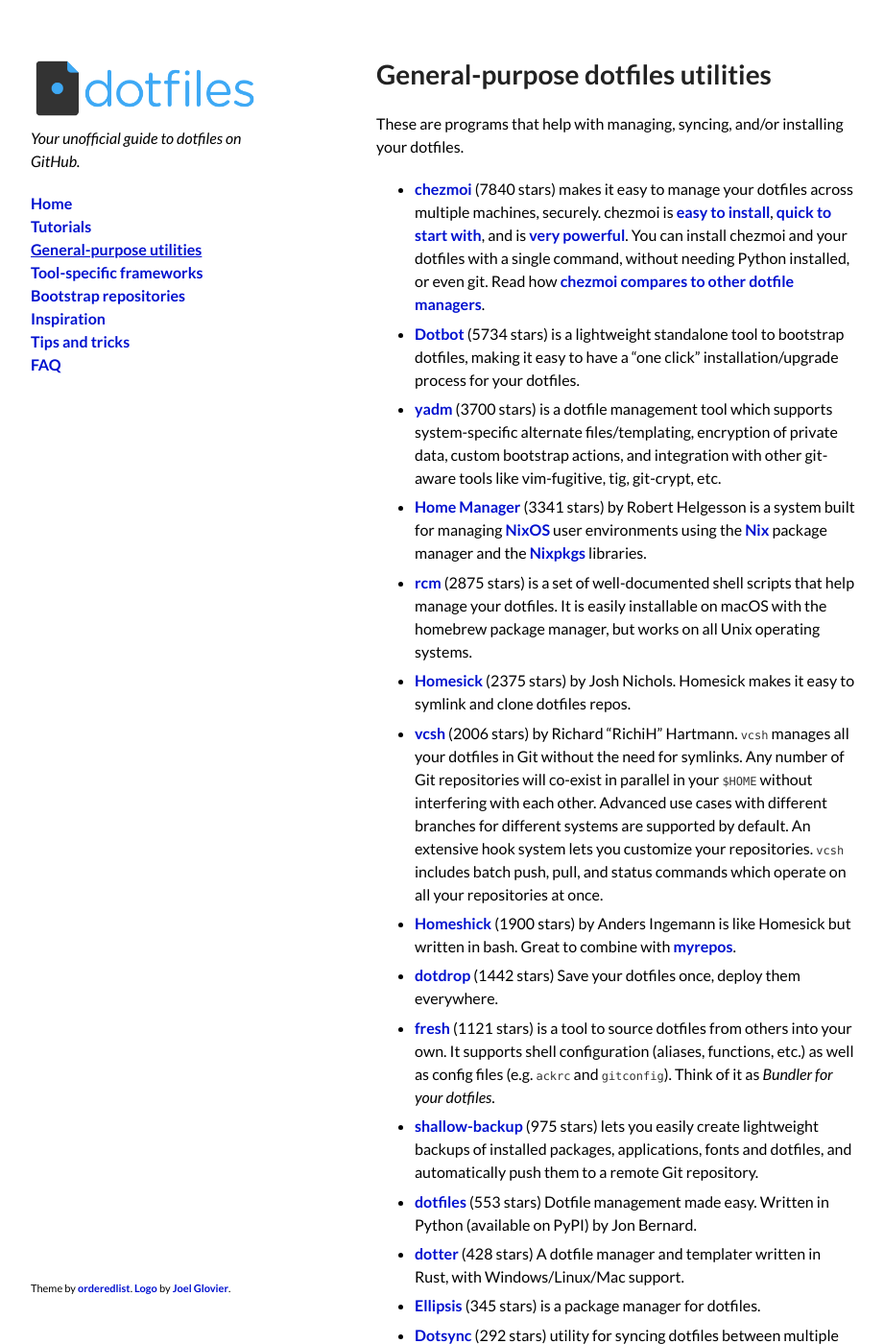
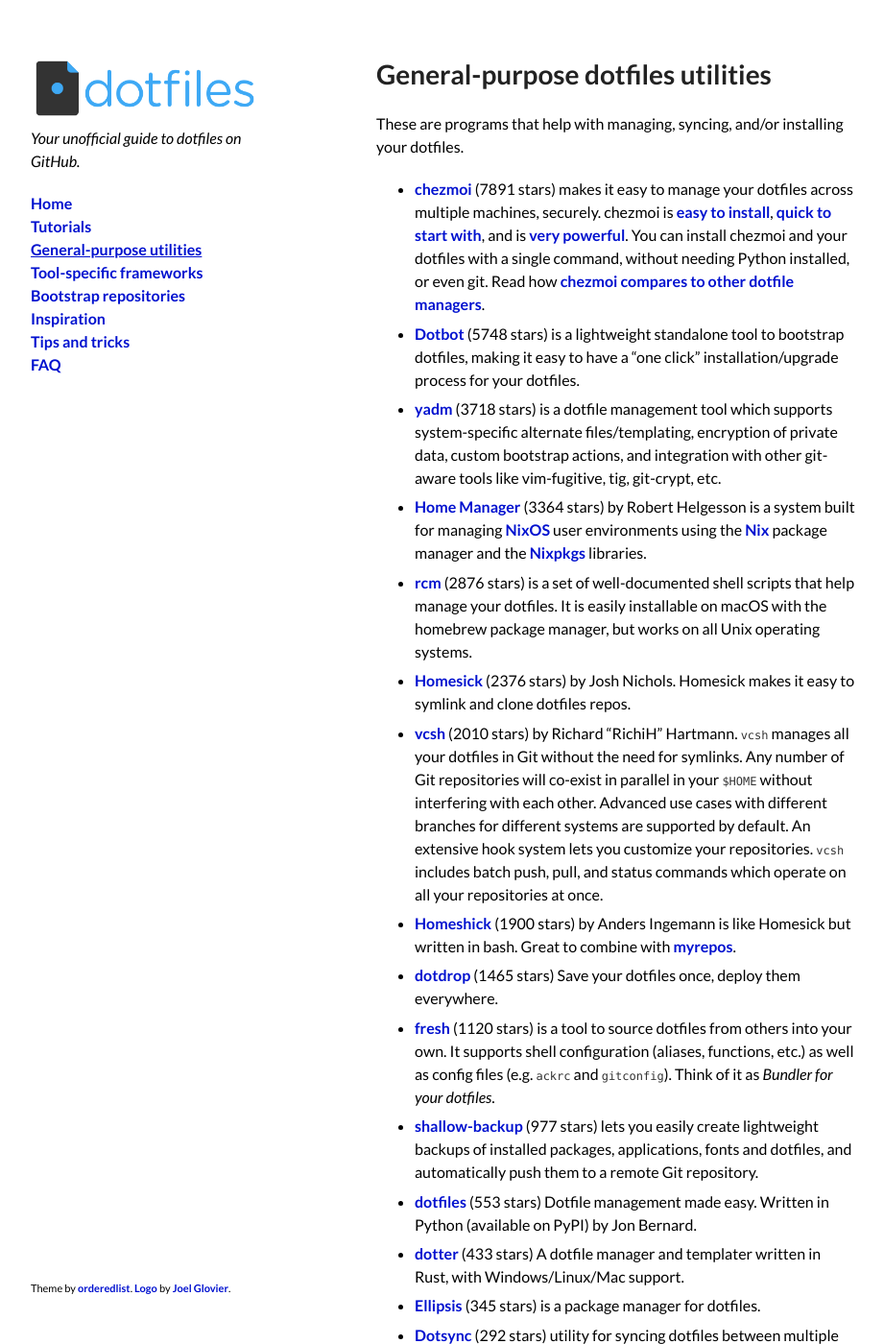
Before and after one commit to dotfiles/dotfiles.github.com, a Jekyll site: the page built from utilities.md, in a window 1280 px wide and 1400 px high. Shown: the whole window at 96% size, without its empty margins (178-1099 px from the left). Built offline with Jekyll 4.4.1, drawn with Linux system fonts in a browser that asks for light colours; comment, search, counter and statistics services are not loaded; some of the changed text lies outside the part shown.

Commit message:
Update star counts

```diff
--- a/_data/bootstrap.yml
+++ b/_data/bootstrap.yml
@@ -2,12 +2,12 @@
   name: thoughtbot/dotfiles
   notes: A base set of configs, plugins, scripts, and aliases for vim, tmux, git,
     ruby, and zsh.
-  stars: 7441
+  stars: 7448
   url: https://github.com/thoughtbot/dotfiles
-- forks: 365
+- forks: 367
   name: dotphiles
   notes: A community driven framework of dotfiles, for the usual terminal apps and
     shells, designed to work across multiple platforms and degrade for older versions
     of software or OS, allowing you to use the same settings on all your machines.
-  stars: 724
+  stars: 725
   url: https://github.com/dotphiles/dotphiles
--- a/_data/utilities.yml
+++ b/_data/utilities.yml
@@ -16,7 +16,7 @@
     and is [very powerful](https://www.chezmoi.io/user-guide/setup/). You can install
     chezmoi and your dotfiles with a single command, without needing Python installed,
     or even git. Read how [chezmoi compares to other dotfile managers](https://www.chezmoi.io/comparison-table/).
-  stars: 7840
+  stars: 7891
   url: https://github.com/twpayne/chezmoi
   website: https://chezmoi.io
 - forks: 3
@@ -44,22 +44,22 @@
   notes: is a utility to manage your dotfiles, lightweight and simple.
   stars: 116
   url: https://github.com/justone/dfm
-- forks: 265
+- forks: 268
   name: Dotbot
   notes: is a lightweight standalone tool to bootstrap dotfiles, making it easy to
     have a "one click" installation/upgrade process for your dotfiles.
-  stars: 5734
+  stars: 5748
   url: https://github.com/anishathalye/dotbot
 - forks: 81
   name: dotdrop
   notes: Save your dotfiles once, deploy them everywhere.
-  stars: 1442
+  stars: 1465
   url: https://github.com/deadc0de6/dotdrop
 - forks: 31
   name: dotfiler
   notes: is inspired by homesick and [Zach Holman's dotfiles](https://github.com/holman/dotfiles),
     made using principle of KISS.
-  stars: 230
+  stars: 232
   url: https://github.com/svetlyak40wt/dotfiler
 - forks: 11
   name: dotfiles.sh
@@ -91,7 +91,7 @@
     for multiple environments. It also supports shell autocompletion.
   stars: 92
   url: https://github.com/codejamninja/dotstow
-- forks: 62
+- forks: 63
   name: Dotsync
   notes: utility for syncing dotfiles between multiple machines from a Git repo or
     push using rsync.
@@ -120,7 +120,7 @@
   notes: is a tool to source dotfiles from others into your own. It supports shell
     configuration (aliases, functions, etc.) as well as config files (e.g. `ackrc`
     and `gitconfig`). Think of it as _Bundler for your dotfiles_.
-  stars: 1121
+  stars: 1120
   url: https://github.com/freshshell/fresh
 - forks: 35
   name: Ghar
@@ -140,19 +140,19 @@
     you. Homely also has a clever Automatic Cleanup feature and good tutorials.
   stars: 45
   url: https://github.com/phodge/homely
-- forks: 1067
+- forks: 1075
   name: Home Manager
   notes: by Robert Helgesson is a system built for managing [NixOS](https://nixos.org)
     user environments using the [Nix](https://nixos.org/nix/) package manager and
     the [Nixpkgs](https://nixos.org/nixpkgs/) libraries.
-  stars: 3341
+  stars: 3364
   url: https://github.com/rycee/home-manager
 - forks: 25
   name: Homemaker
   notes: by Alex Yatskov. Homemaker is a standalone tool written in Golang to manage
     both common and machine-specific dotfile settings. Homemaker can be configured
     in TOML, YAML or JSON.
-  stars: 230
+  stars: 231
   url: https://github.com/FooSoft/homemaker
 - forks: 142
   name: Homeshick
@@ -163,7 +163,7 @@
 - forks: 129
   name: Homesick
   notes: by Josh Nichols. Homesick makes it easy to symlink and clone dotfiles repos.
-  stars: 2375
+  stars: 2376
   url: https://github.com/technicalpickles/homesick
 - name: myrepos
   notes: is a tool to manage all your version control repositories at once.
@@ -175,20 +175,20 @@
     Dotfiles are treated as packages that coexist together seamlessly and can be fully
     controlled and synced across different systems. There is a wide range of packages
     already available in the [Official Pearl Hub](https://github.com/pearl-hub).
-  stars: 201
+  stars: 203
   url: https://github.com/pearl-core/pearl
-- forks: 128
+- forks: 129
   name: rcm
   notes: is a set of well-documented shell scripts that help manage your dotfiles.
     It is easily installable on macOS with the homebrew package manager, but works
     on all Unix operating systems.
-  stars: 2875
+  stars: 2876
   url: https://github.com/thoughtbot/rcm
-- forks: 202
+- forks: 206
   name: shallow-backup
   notes: lets you easily create lightweight backups of installed packages, applications,
     fonts and dotfiles, and automatically push them to a remote Git repository.
-  stars: 975
+  stars: 977
   url: https://github.com/alichtman/shallow-backup
 - forks: 13
   name: stowsh
@@ -208,14 +208,14 @@
     branches for different systems are supported by default. An extensive hook system
     lets you customize your repositories. `vcsh` includes batch push, pull, and status
     commands which operate on all your repositories at once.
-  stars: 2006
+  stars: 2010
   url: https://github.com/RichiH/vcsh
 - forks: 148
   name: yadm
   notes: is a dotfile management tool which supports system-specific alternate files/templating,
     encryption of private data, custom bootstrap actions, and integration with other
     git-aware tools like vim-fugitive, tig, git-crypt, etc.
-  stars: 3700
+  stars: 3718
   url: https://github.com/TheLocehiliosan/yadm
   website: https://yadm.io/
 - forks: 9
@@ -235,9 +235,9 @@
 - forks: 18
   name: dotter
   notes: A dotfile manager and templater written in Rust, with Windows/Linux/Mac support.
-  stars: 428
+  stars: 433
   url: https://github.com/SuperCuber/dotter
-- forks: 67
+- forks: 68
   name: dotfiles
   notes: Dotfile management made easy. Written in Python (available on PyPI) by Jon
     Bernard.
@@ -246,7 +246,7 @@
 - forks: 33
   name: comtrya
   notes: configuration Management for Localhost / dotfiles.
-  stars: 255
+  stars: 256
   url: https://github.com/comtrya/comtrya
   website: https://www.comtrya.dev/
 - forks: 6
```
Also changed, not shown: _data/frameworks.yml (+38 -38 lines), _data/inspiration.yml (+36 -36 lines).
